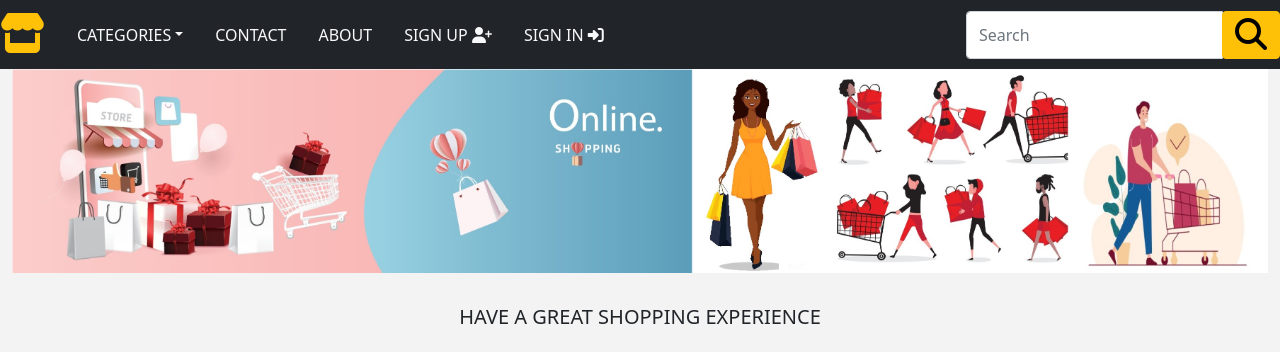
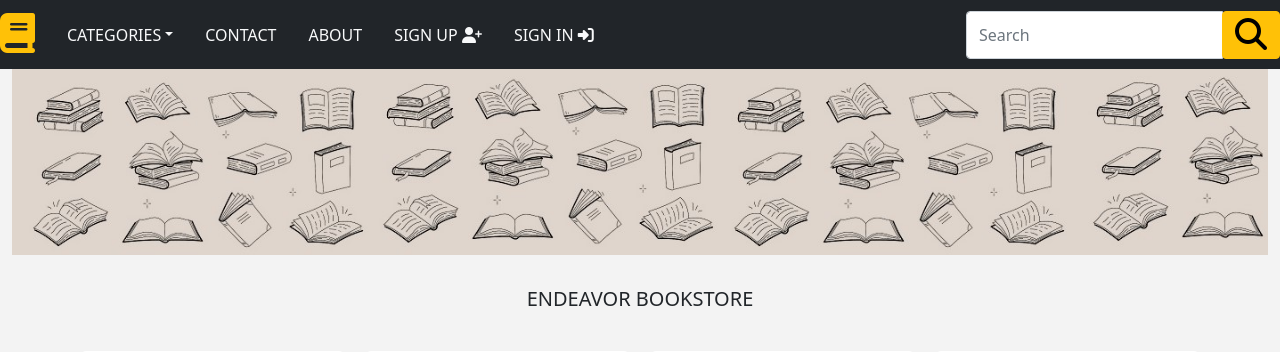
Before and after one commit to zacweb39/ecom2zeet, a Django app: page / in a window 1280 px wide. Shown: the top 352 px of the page. Run offline with Django 3.2, Linux system fonts and the light colour scheme; data comes from the database, SQL or seed files in the repository; both versions use the stored data as it was after the commit; some libraries are stand-ins or nearby versions.

Commit message:
Changed name header to relevant titles

```diff
--- a/store/templates/about.html
+++ b/store/templates/about.html
@@ -1,7 +1,7 @@
 {% extends 'base.html' %}
 {% load static %}
 {% block title %}
-About
+About - Endeavor
 {% endblock %}
 
 {% block content %}
@@ -9,7 +9,7 @@ About
   <br>
   <br>
   <h1 class="text-center product_title">
-    This is an E-commerce Website!
+    This is an E-commerce Bookstore Website!
   </h1>
   <br>
   <p>
--- a/store/templates/cart.html
+++ b/store/templates/cart.html
@@ -2,7 +2,7 @@
 {% load static %}
 {% load crispy_forms_tags %}
 {% block title %}
-Cart
+Cart - Endeavor
 {% endblock %}
 
 {% block content %}
--- a/store/templates/contact.html
+++ b/store/templates/contact.html
@@ -2,7 +2,7 @@
 {% load static %}
 {% load crispy_forms_tags %}
 {% block title %}
-CONTACT
+CONTACT - ENDEAVOR
 {% endblock %}
 
 {% block content %}
--- a/store/templates/contact_success.html
+++ b/store/templates/contact_success.html
@@ -1,7 +1,7 @@
 {% extends 'base.html' %}
 {% load static %}
 {% block title %}
-Store
+Store - Endeavor
 {% endblock %}
 
 {% block content %}
--- a/store/templates/footer.html
+++ b/store/templates/footer.html
@@ -1,5 +1,5 @@
 <footer class="bg-dark text-white mt-5 p-5">
   <div class="container">
-    <p class="lead text-center">Copyright &copy: 2023 Huldah Online Shop</p>
+    <p class="lead text-center">Copyright &copy: 2023 Endeavor Online BookStore</p>
   </div>
 </footer>
--- a/store/templates/home.html
+++ b/store/templates/home.html
@@ -1,13 +1,13 @@
 {% extends 'base.html' %}
 {% load static %}
 {% block title %}
-Home
+Endeavor - Bookstore
 {% endblock %}
 
 {% block content %}
   <div class="container-fluid">
     <div class="row">
-      <img style="width: 100" src="{% static 'img/hero1.jpg' %}" alt="">
+      <img style="width: 50" src="{% static 'img/hf1.jpg' %}" alt="">
     </div>
   </div>
   <div class="py-4">
@@ -15,7 +15,7 @@ Home
       <div class="row">
         <div class="col-10 mx-auto my-2 text-center">
           <h5 class="text-capitalize font-weight-bold">
-            HAVE A GREAT SHOPPING EXPERIENCE
+            ENDEAVOR BOOKSTORE
           </h5>
         </div>
       </div>
--- a/store/templates/navbar.html
+++ b/store/templates/navbar.html
@@ -1,6 +1,6 @@
 <nav class="navbar navbar-expand-md navbar-light bg-dark">
 
-  <a href="/" class="navbar-brand"><i class="fas fa-store text-warning fa-2x"></i></a>
+  <a href="/" class="navbar-brand"><i class="fa-solid fa-book text-warning fa-2x"></i></a>
   <button type="button" class="navbar-toggler bg-light" data-bs-toggle="collapse"
   data-bs-target="#nav" name="button"><span class="navbar-toggler-icon"</span></button>
   <div class="collapse navbar-collapse justify-content-between" id="nav">
--- a/store/templates/order_detail.html
+++ b/store/templates/order_detail.html
@@ -1,7 +1,7 @@
 {% extends 'base.html' %}
 {% load static %}
 {% block title %}
-Order Details
+Order Details - Endeavor
 {% endblock %}
 
 {% block content %}
--- a/store/templates/order_list.html
+++ b/store/templates/order_list.html
@@ -1,7 +1,7 @@
 {% extends 'base.html' %}
 {% load static %}
 {% block title %}
-Order History
+Order History - Endeavor
 {% endblock %}
 
 {% block content %}
--- a/store/templates/product.html
+++ b/store/templates/product.html
@@ -1,7 +1,7 @@
 {% extends 'base.html' %}
 {% load static %}
 {% block title %}
-Product
+Product - Endeavor
 {% endblock %}
 
 {% block content %}
--- a/store/templates/signin.html
+++ b/store/templates/signin.html
@@ -2,7 +2,7 @@
 {% load static %}
 {% load crispy_forms_tags %}
 {% block title %}
-Sign in
+Sign in - Endeavor
 {% endblock %}
 
 {% block content %}
--- a/store/templates/signup.html
+++ b/store/templates/signup.html
@@ -2,7 +2,7 @@
 {% load static %}
 {% load crispy_forms_tags %}
 {% block title %}
-Create a New Account
+Create a New Account - Endeavor
 {% endblock %}
 
 {% block content %}
--- a/store/templates/thankyou.html
+++ b/store/templates/thankyou.html
@@ -1,7 +1,7 @@
 {% extends 'base.html' %}
 {% load static %}
 {% block title %}
-Store
+Store - Endeavor Bookstore
 {% endblock %}
 
 {% block content %}
```
Also changed, not shown: db.sqlite3, store/static/img/hf.jpg (added), store/static/img/hf1.jpg (added).
